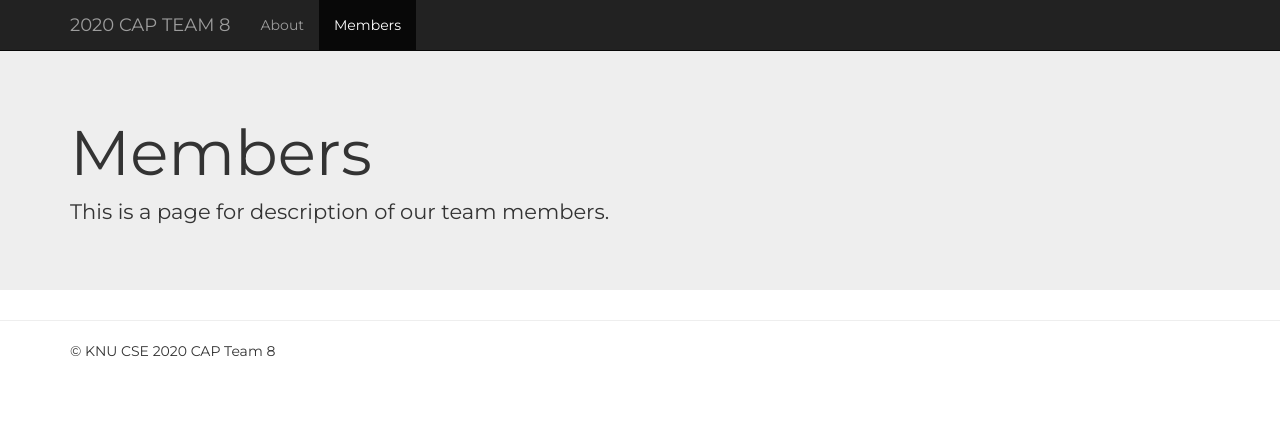
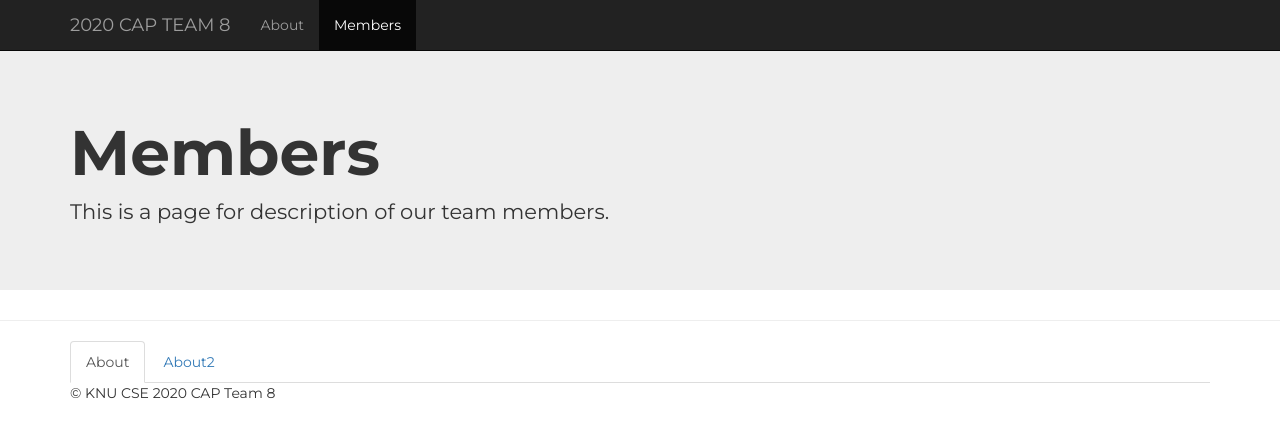
Before and after one commit to 9Bomi/2020_CAP, a plain HTML site: page members.html in a window 1280 px wide. Drawn offline with nearby package versions, Linux system fonts and the light colour scheme.

Commit message:
set Navs

```diff
--- a/members.html
+++ b/members.html
@@ -52,6 +52,12 @@
 
     <hr><!--line-->
     <div class="container">
+
+      <ul class="nav nav-tabs" role="tablist">
+        <li role="presentation" class="active"><a href="#">About</a></li>
+        <li role="presentation"><a href="#">About2</a></li>
+      </ul>
+
       <footer>
         <p>&copy; KNU CSE 2020 CAP Team 8</p>
       </footer>
--- a/theme.css
+++ b/theme.css
@@ -5,7 +5,7 @@ body {
 
 h1 {
 	font-family: 'Montserrat', sans-serif;
-	font-weight: 500;
+	font-weight: 600;
 }
 
 p ,a {
```
Also changed, not shown: about.html (+7 -0 lines), index.html (+3 -4 lines).
